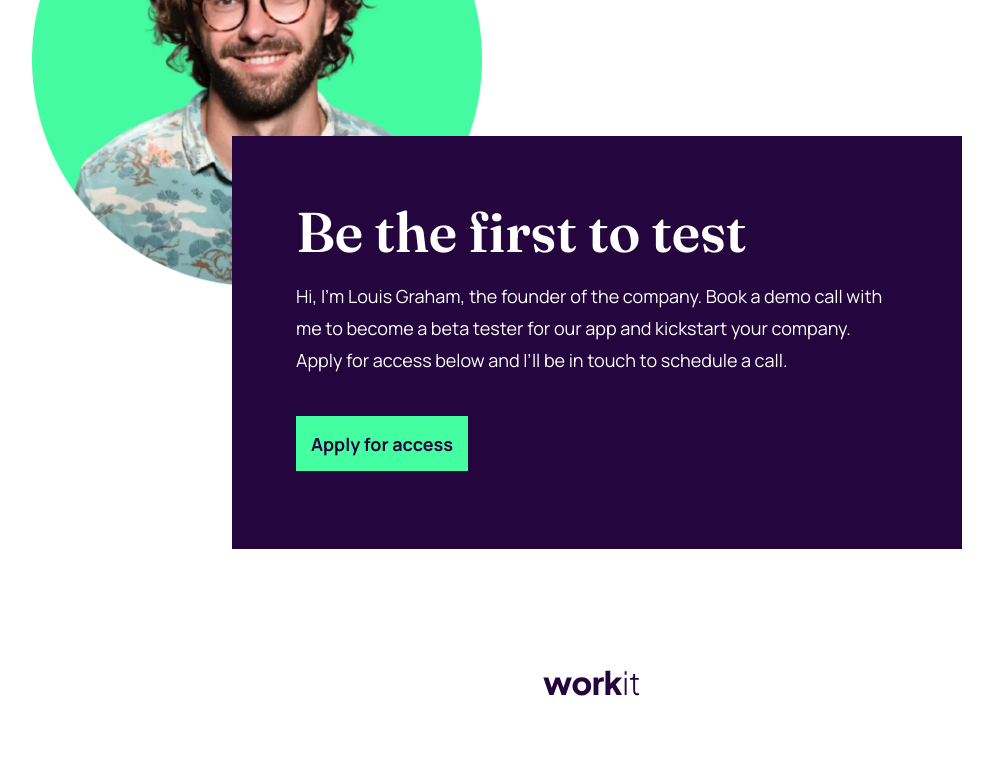
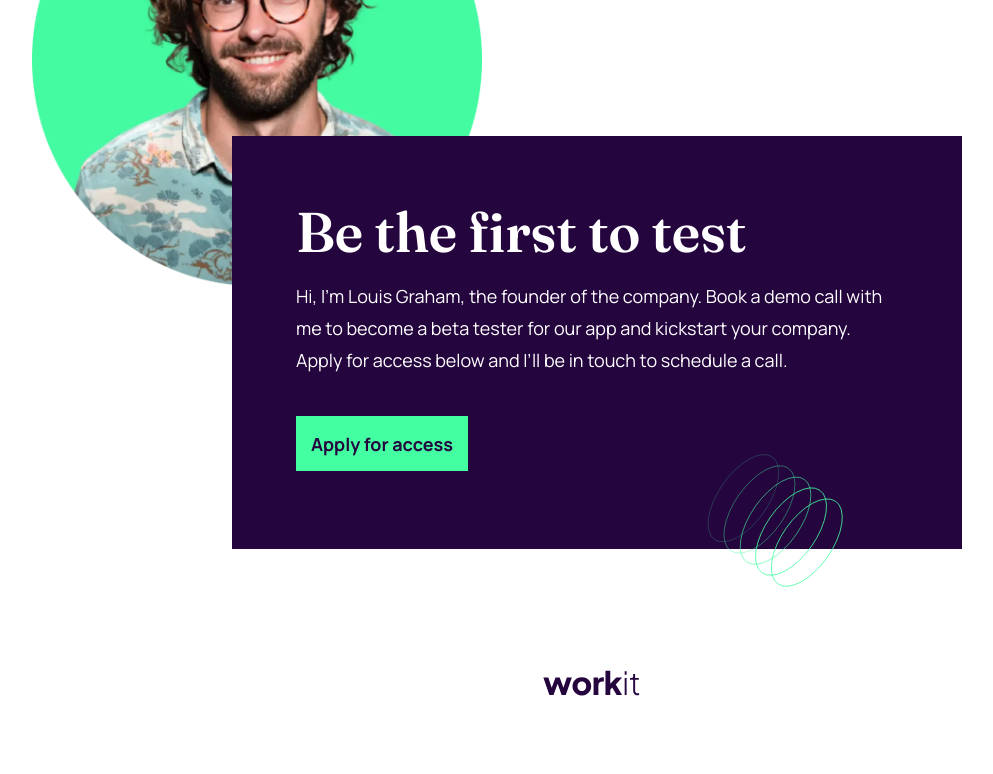
Before and after one commit to italoteles/landingage, an Angular app in the folder landingPageApp/: page / in a window 1536 px wide. Shown: the part 1640-2414 px from the top of the page, without its empty margins (177-1170 px from the left). Built offline with nearby package versions, Linux system fonts and the light colour scheme.

Commit message:
project concluded

```diff
--- a/landingPageApp/src/app/app.component.html
+++ b/landingPageApp/src/app/app.component.html
@@ -57,6 +57,7 @@
     <p class="heading-m">Be the first to test</p>
     <p>Hi, I'm Louis Graham, the founder of the company. Book a demo call with me to become a beta tester for our app and kickstart your company. Apply for access below and I’ll be in touch to schedule a call.</p>
     <button class="action__button">Apply for access</button>
+    <img src="../assets/images/bg-pattern-3.svg" alt="" class="action__text-pattern">
   </div>
 </div>
 <div class="footer container">
--- a/landingPageApp/src/app/app.component.scss
+++ b/landingPageApp/src/app/app.component.scss
@@ -198,6 +198,10 @@
   transition: 0.5s;
 }
 
+.action__text-pattern{
+  display: none;
+}
+
 .footer{
   margin-top: 74px;
   display: flex;
@@ -296,6 +300,17 @@
     margin-left: auto ;
     margin-right:25px;
     margin-left:200px;
+    position: relative;
+
+  }
+
+  .action__text-pattern{
+    display: inline;
+    position: absolute;
+    width: 173px;
+    height: 137px;
+    right: -10px;
+    bottom: -65px;
 
   }
 
@@ -399,10 +414,15 @@
 
   }
 
+  .action__text-pattern{
+    display: inline;
+    position: absolute;
+    width: 193px;
+    height: 157px;
+    right: 90px;
+    bottom: -50px;
 
-
-
-
+  }
 
 
   .footer{
```
